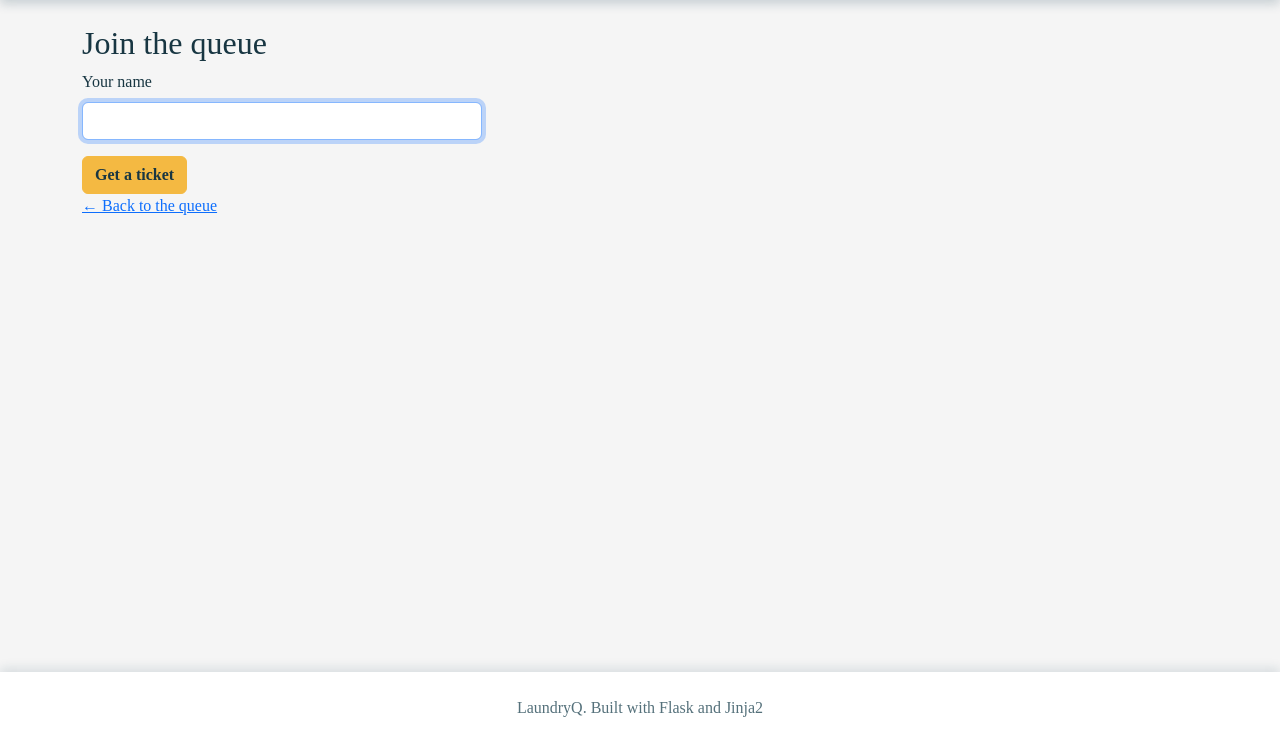
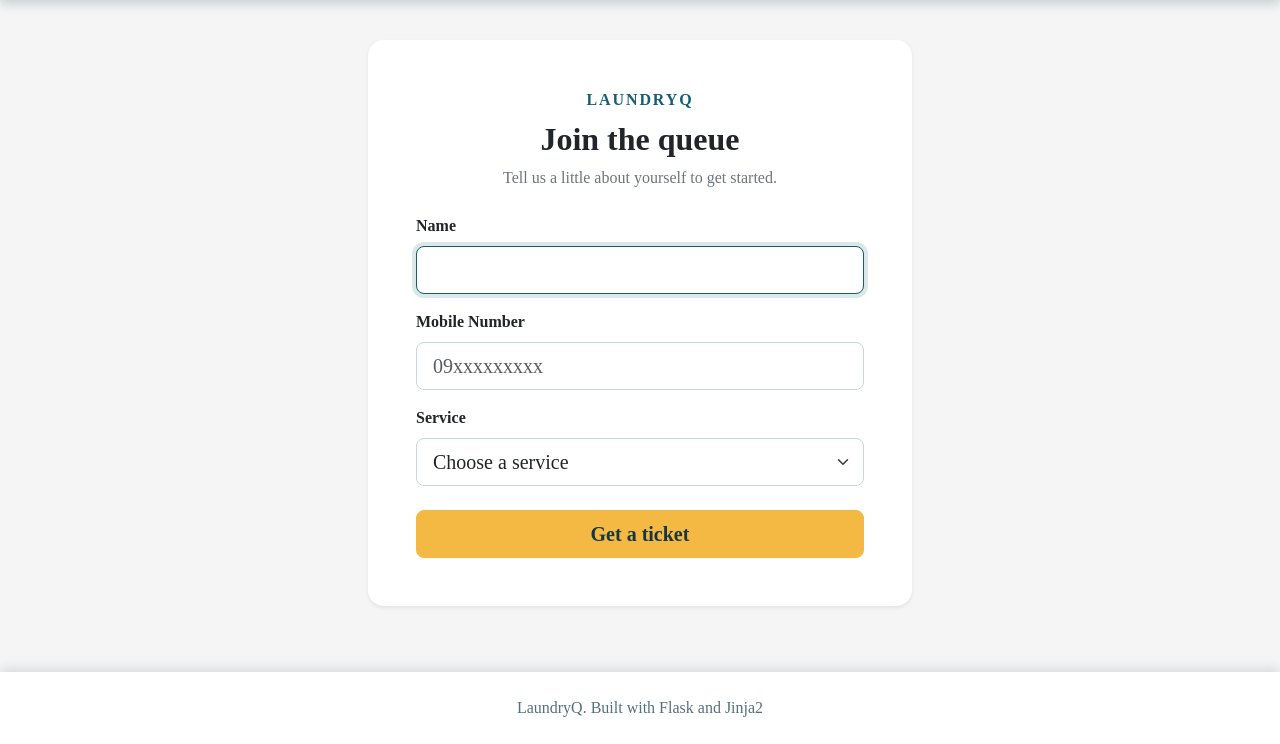
Before and after one commit to vyleene/ccc181, a Flask app: page /join in a window 1280 px wide. Shown: the part 56-800 px from the top of the page. Run offline with Flask 3, Linux system fonts and the light colour scheme; some libraries are stand-ins or nearby versions; some web fonts are replaced.

Commit message:
Add join form (#1)

```diff
--- a/app.py
+++ b/app.py
@@ -4,6 +4,8 @@ Run it with:
     flask --app app run --debug
 then open http://127.0.0.1:5000
 """
+import re
+
 from flask import Flask, abort, flash, redirect, render_template, request, url_for
 
 app = Flask(__name__)
@@ -18,11 +20,11 @@ SERVICES = [
 ]
 
 TICKETS = [
-    {"number": 1, "name": "Mika", "service_id": 1, "status": "waiting"},
-    {"number": 2, "name": "Carlo", "service_id": 1, "status": "called"},
-    {"number": 3, "name": "Aling Nena", "service_id": 2, "status": "waiting"},
-    {"number": 4, "name": "Jun", "service_id": 2, "status": "no-show"},
-    {"number": 5, "name": "Bea", "service_id": 3, "status": "served"},
+    {"number": 1, "name": "Mika", "mobile_number": "09123456789", "service_id": 1, "status": "waiting"},
+    {"number": 2, "name": "Carlo", "mobile_number": "09123456789", "service_id": 1, "status": "called"},
+    {"number": 3, "name": "Aling Nena", "mobile_number": "09123456789", "service_id": 2, "status": "waiting"},
+    {"number": 4, "name": "Jun", "mobile_number": "09123456789", "service_id": 2, "status": "no-show"},
+    {"number": 5, "name": "Bea", "mobile_number": "09123456789", "service_id": 3, "status": "served"},
 ]
 
 
@@ -42,9 +44,35 @@ def ticket(ticket_id):
     abort(404)  # no ticket with that number
 
 
-@app.route("/join")
+@app.get("/join")
+def join_form():
+    return render_template("join.html", services=SERVICES, form={})
+
+
+@app.post("/join")
 def join():
-    return render_template("join.html")
+    form = request.form
+    name = form.get("name", "").strip()
+    mobile_number = form.get("mobile_number", "").strip()
+    service_id = form.get("service_id", type=int)
+
+    errors = {}
+    if not name:
+        errors["name"] = "Enter your name."
+    if not re.fullmatch(r"09\d{9}", mobile_number):
+        errors["mobile_number"] = "Enter an 11-digit mobile number starting with 09."
+    if service_id not in [s["id"] for s in SERVICES]:
+        errors["service_id"] = "Choose a service."
+
+    if errors:
+        flash("Please fix the highlighted fields.", "danger")
+        return render_template("join.html", services=SERVICES, form=form, errors=errors), 400
+
+    number = TICKETS[-1]["number"] + 1 if TICKETS else 1
+    TICKETS.append({"number": number, "name": name, "mobile_number": mobile_number,
+                    "service_id": service_id, "status": "waiting"})
+    flash(f"You joined the queue. Your ticket is #{number}.", "success")
+    return redirect(url_for("ticket", ticket_id=number))
 
 
 @app.route("/staff")
--- a/static/css/style.css
+++ b/static/css/style.css
@@ -41,6 +41,27 @@ body {
   padding: clamp(3rem, 12vw, 7rem) 1rem;
 }
 
+.join-page {
+  min-height: 100%;
+  padding: 1rem 0 2rem;
+}
+
+.join-card {
+  width: min(100%, 34rem);
+  border-radius: 1rem;
+}
+
+.join-card .form-control,
+.join-card .form-select {
+  border-color: #c8d8dd;
+}
+
+.join-card .form-control:focus,
+.join-card .form-select:focus {
+  border-color: var(--laundry-blue);
+  box-shadow: 0 0 0 0.25rem rgba(21, 94, 117, 0.15);
+}
+
 .eyebrow {
   color: var(--laundry-blue);
   letter-spacing: 0.12em;
--- a/templates/join.html
+++ b/templates/join.html
@@ -3,20 +3,62 @@
 {% block title %}Join the queue · LaundryQ{% endblock %}
 
 {% block content %}
-  <h2>Join the queue</h2>
+  <div class="join-page d-flex align-items-center justify-content-center">
+    <div class="card join-card border-0 shadow-sm">
+      <div class="card-body p-4 p-md-5">
+        <div class="text-center mb-4">
+          <p class="eyebrow text-uppercase fw-semibold mb-2">LaundryQ</p>
+          <h1 class="h2 fw-bold mb-2">Join the queue</h1>
+          <p class="text-secondary mb-0">Tell us a little about yourself to get started.</p>
+        </div>
 
-  {% if error %}
-    <div class="alert alert-danger" role="alert">{{ error }}</div>
-  {% endif %}
+        {% if error %}
+          <div class="alert alert-danger" role="alert">{{ error }}</div>
+        {% endif %}
 
-  {# method="post" sends the form to the same URL as a POST request #}
-  <form method="post" class="join-form" style="max-width: 25rem;">
-    <div class="mb-3">
-      <label class="form-label" for="name">Your name</label>
-      <input class="form-control" id="name" name="name" type="text" autofocus>
+        <form method="post" novalidate>
+          <div class="mb-3">
+            <label class="form-label fw-semibold" for="name">Name</label>
+            <input class="form-control form-control-lg{% if errors and errors.name %} is-invalid{% endif %}"
+                id="name" name="name" type="text" value="{{ form.get('name', '') }}"
+                autocomplete="name" autofocus>
+            {% if errors and errors.name %}
+              <div class="invalid-feedback">{{ errors.name }}</div>
+            {% endif %}
+          </div>
+
+          <div class="mb-3">
+            <label class="form-label fw-semibold" for="mobile_number">Mobile Number</label>
+            <input class="form-control form-control-lg{% if errors and errors.mobile_number %} is-invalid{% endif %}"
+                id="mobile_number" name="mobile_number" type="tel"
+                placeholder="09xxxxxxxxx"
+                pattern="09[0-9]{9}" maxlength="11" inputmode="numeric"
+                value="{{ form.get('mobile_number', '') }}" autocomplete="tel">
+            {% if errors and errors.mobile_number %}
+              <div class="invalid-feedback">{{ errors.mobile_number }}</div>
+            {% endif %}
+          </div>
+
+          <div class="mb-4">
+            <label class="form-label fw-semibold" for="service_id">Service</label>
+            <select class="form-select form-select-lg{% if errors and errors.service_id %} is-invalid{% endif %}"
+                id="service_id" name="service_id">
+              <option value="">Choose a service</option>
+              {% for service in services %}
+                <option value="{{ service.id }}"
+                    {% if form.get('service_id', '')|int == service.id %}selected{% endif %}>
+                  {{ service.name }}
+                </option>
+              {% endfor %}
+            </select>
+            {% if errors and errors.service_id %}
+              <div class="invalid-feedback">{{ errors.service_id }}</div>
+            {% endif %}
+          </div>
+
+          <button class="btn btn-laundry btn-lg w-100" type="submit">Get a ticket</button>
+        </form>
+      </div>
     </div>
-    <button class="btn btn-laundry align-self-start" type="submit">Get a ticket</button>
-  </form>
-
-  <p><a href="{{ url_for('index') }}">&larr; Back to the queue</a></p>
+  </div>
 {% endblock %}
```
